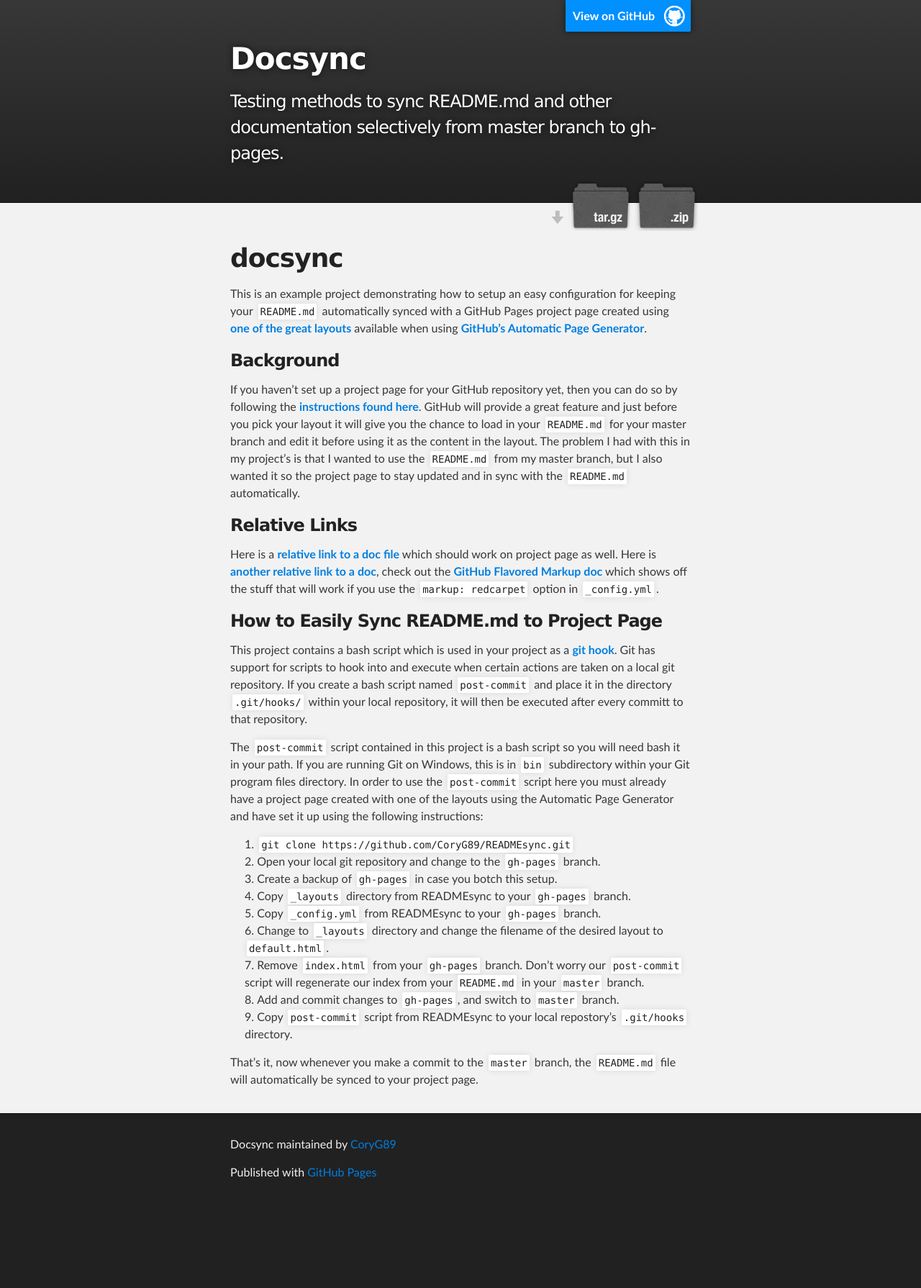
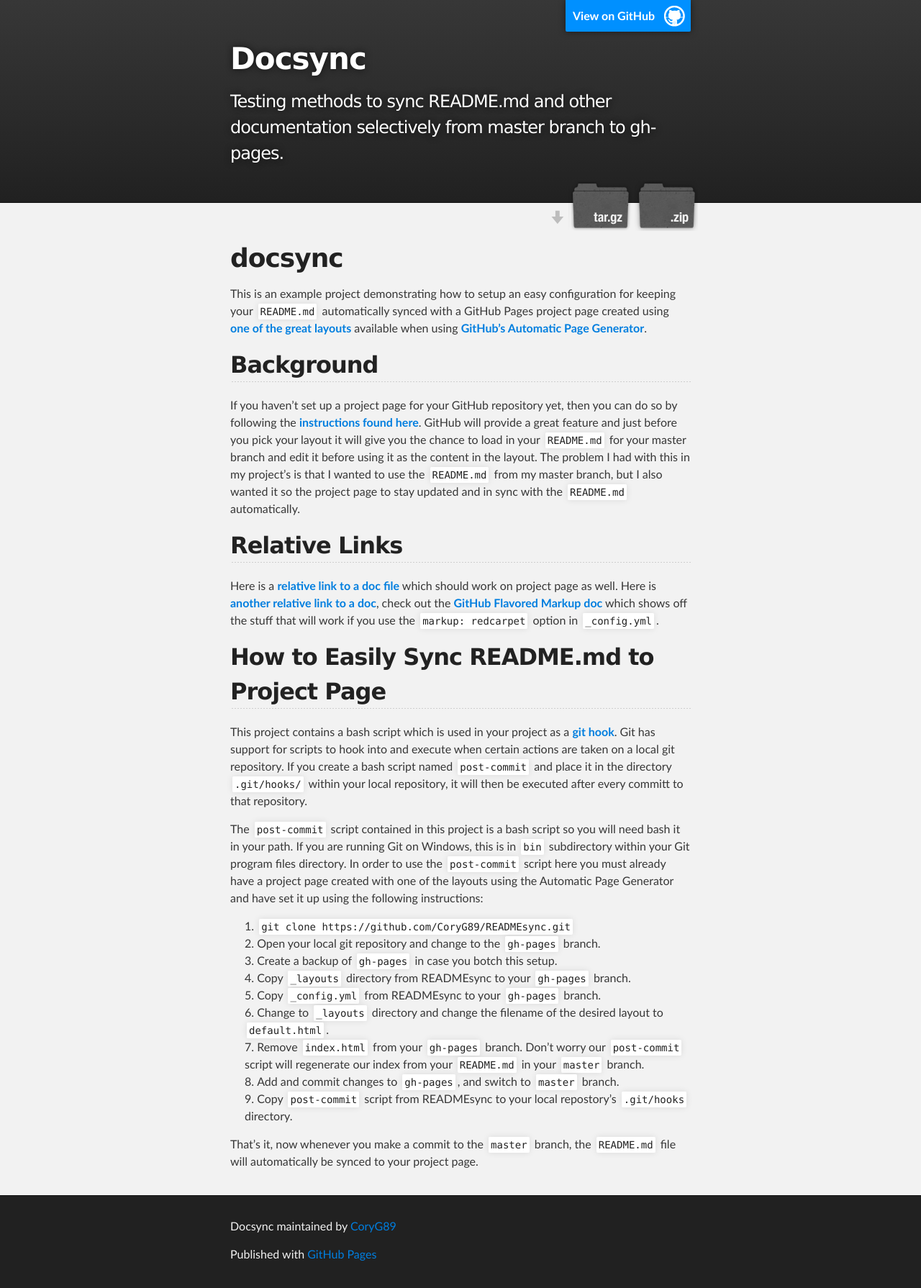
Before and after one commit to CoryG89/docsync, a Jekyll site: the page built from index.md, in a window 1280 px wide. Shown: the whole page at 72% size. Built offline with Jekyll 4.4.1, drawn with Linux system fonts in a browser that asks for light colours; nearby versions of some CDN libraries; Markdown is read by kramdown in place of the engine named in the settings; before the commit the page ends 1676 px from its top, so only the background shows below that.

```diff
--- a/index.md
+++ b/index.md
@@ -3,15 +3,14 @@ layout: readme
 ---
 
 
-docsync
-=============
+# docsync
 
 This is an example project demonstrating how to setup an easy configuration for
 keeping your `README.md` automatically synced with a GitHub Pages project
 page created using [**one of the great layouts**][1] available when using
 [**GitHub's Automatic Page Generator**][2].
 
-### Background
+## Background
 
 If you haven't set up a project page for your GitHub repository yet, then you
 can do so by following the [**instructions found here**][3]. GitHub will provide
@@ -22,14 +21,14 @@ that I wanted to use the `README.md` from my master branch, but I also wanted
 it so the project page to stay updated and in sync with the `README.md`
 automatically.
 
-### Relative Links
+## Relative Links
 
 Here is a [**relative link to a doc file**][7] which should work on project page
 as well. Here is [**another relative link to a doc**][8], check out the
 [**GitHub Flavored Markup doc**][5] which shows off the stuff that will work if
 you use the `markup: redcarpet` option in `_config.yml`.
 
-### How to Easily Sync README.md to Project Page
+## How to Easily Sync README.md to Project Page
 
 This project contains a bash script which is used in your project as a
 [**git hook**][4]. Git has support for scripts to hook into and execute when
```
